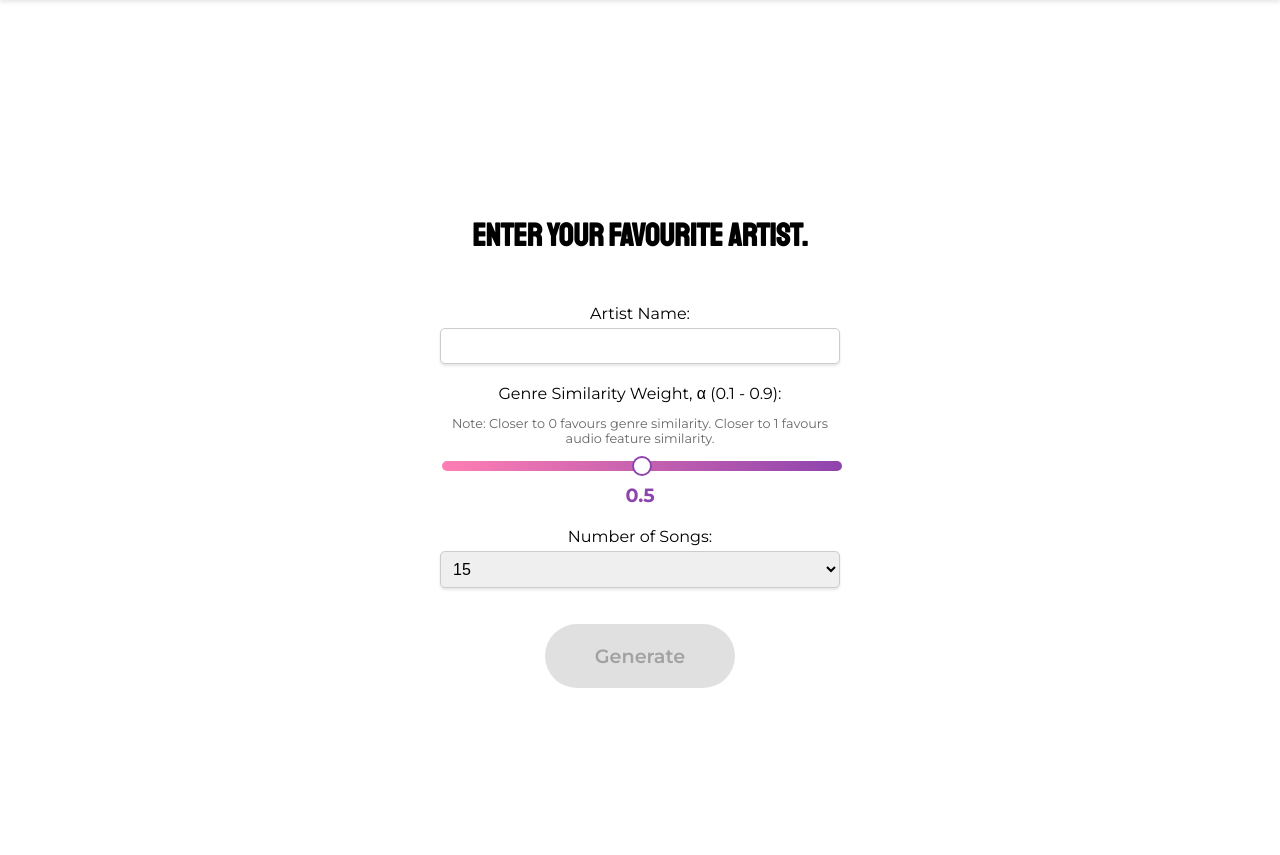
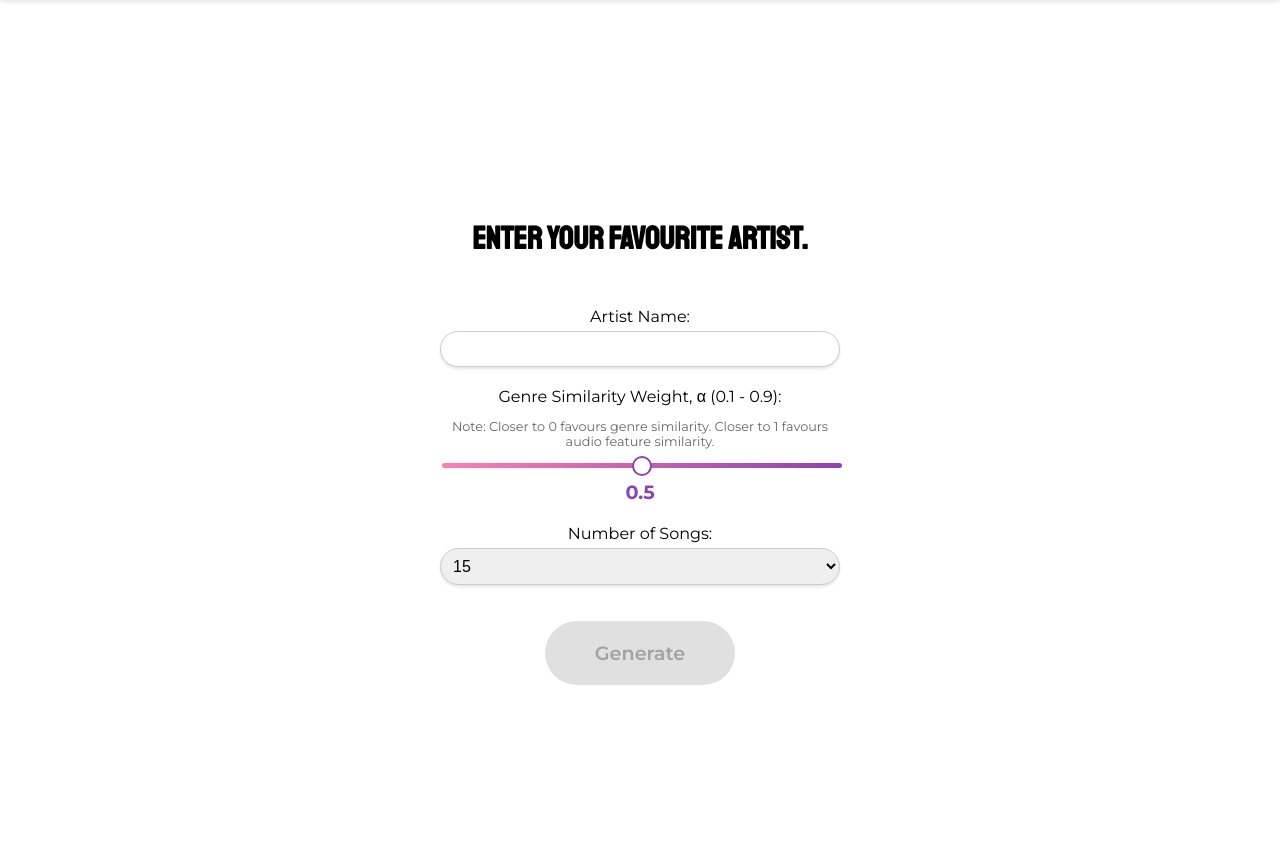
Before and after one commit to joelytin/TuneTopia, a Flask app: page /recommend in a window 1280 px wide. Shown: the part 80-935 px from the top of the page. Run offline with Flask 3, Linux system fonts and the light colour scheme; parts of the project's set-up code (start-up, migrations or seed data) failed here and were passed over.

Commit message:
Round the input fields

```diff
--- a/static/css/recommend-styles.css
+++ b/static/css/recommend-styles.css
@@ -36,7 +36,7 @@ label {
 input[type="text"], select {
    padding: 0.5rem;
    border: 1px solid #ccc;
-   border-radius: 5px;
+   border-radius: 50px;
    font-size: 1rem;
    box-shadow: 0 2px 3px rgba(0, 0, 0, 0.1);
    transition: border-color 0.3s;
@@ -201,7 +201,7 @@ input[type="range"] {
    -webkit-appearance: none;
    appearance: none;
    width: 100%;
-   height: 10px;
+   height: 5px;
    border-radius: 5px;
    background: linear-gradient(to right, #ff7eb3, #8e44ad); /* Gradient from pink to purple */
    outline: none;
--- a/templates/recommend.html
+++ b/templates/recommend.html
@@ -23,7 +23,7 @@
 
         <div class="form-group">
             <label for="num_songs">Number of Songs:</label>
-            <select id="num_songs" name="num_songs">
+            <select class="num-songs-dropdown" id="num_songs" name="num_songs">
                 <option value="5">5</option>
                 <option value="10">10</option>
                 <option value="15" selected>15</option>
```
